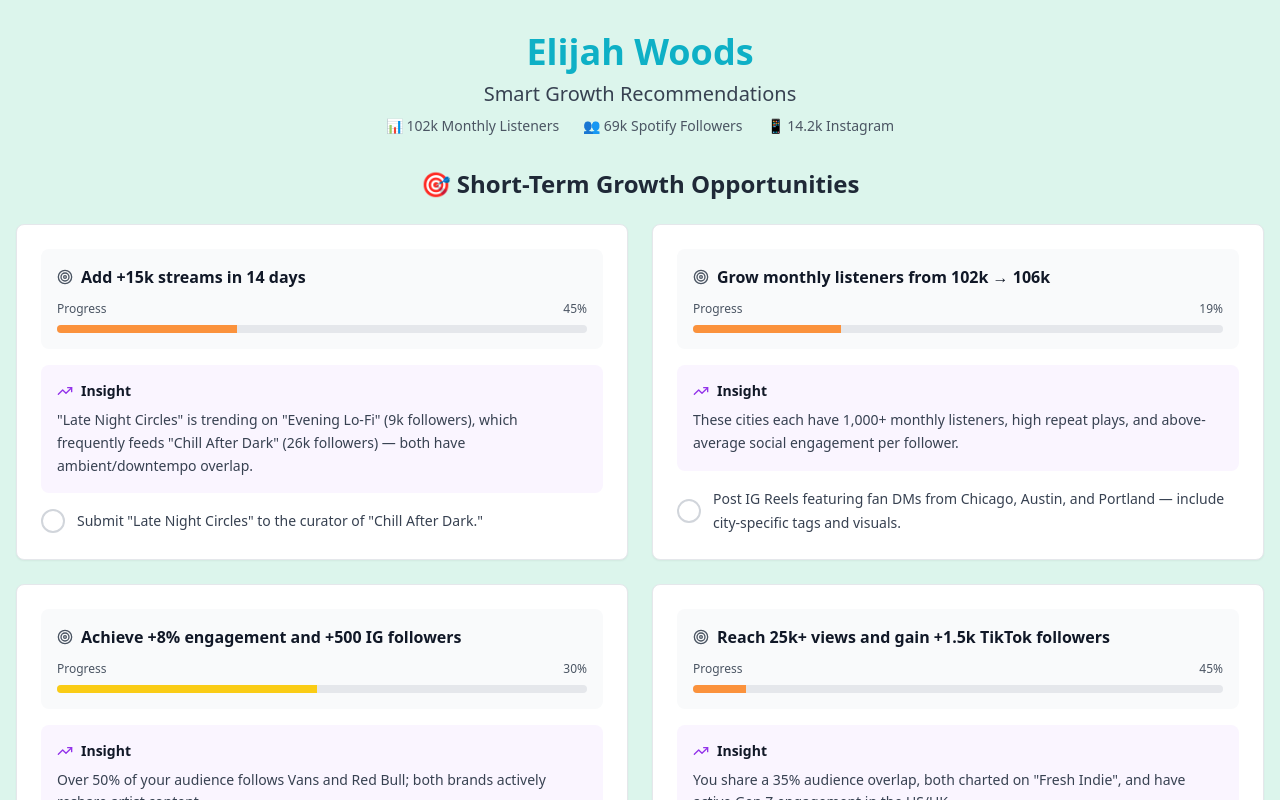
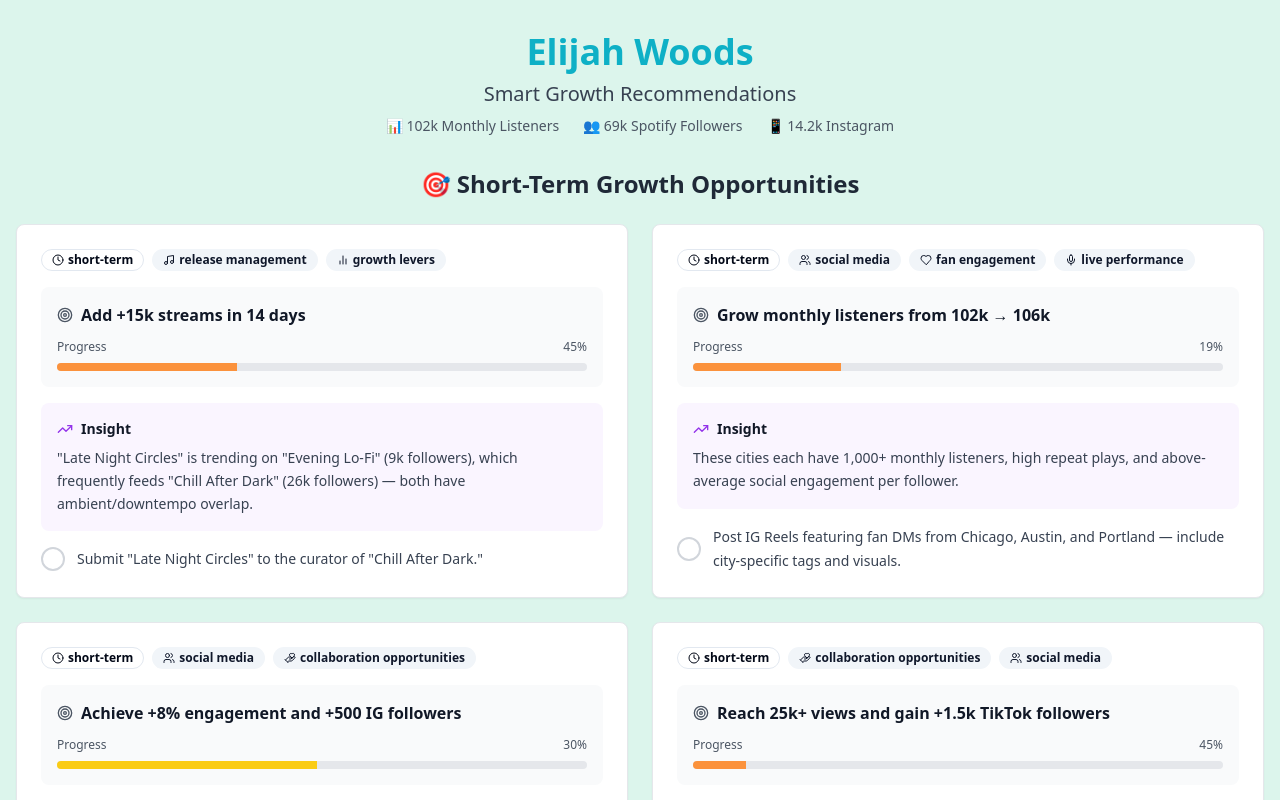
Before and after one commit to akashdmukherjee/smart-recommendations, a React (Vite) app: page / in a window 1280 px wide. Shown: the top 800 px of the page. Built offline with nearby package versions, Linux system fonts and the light colour scheme.

Commit message:
Add goal tags and icons
Added tags and icons to goals in `src/components/RecommendationCard.tsx` to categorize them by type.

```diff
--- a/src/components/RecommendationCard.tsx
+++ b/src/components/RecommendationCard.tsx
@@ -1,7 +1,7 @@
 
 import React, { useState } from 'react';
-import { TrendingUp, CheckCircle, Circle, Target } from 'lucide-react';
-import { Progress } from './ui/progress';
+import { TrendingUp, CheckCircle, Target, Clock, Users, Music, Heart, Mic, HandHeart, BarChart2, Sparkles } from 'lucide-react';
+import { Badge } from './ui/badge';
 
 interface RecommendationCardProps {
   recommendation: {
@@ -12,8 +12,27 @@ interface RecommendationCardProps {
     why: string;
     goal: string;
     metrics: Record<string, string>;
+    timeframe: 'short-term' | 'long-term';
+    categories: ('social media' | 'release management' | 'fan engagement' | 'live performance' | 'collaboration opportunities' | 'growth levers' | 'content optimization')[];
   };
 }
+
+const getCategoryIcon = (category: string) => {
+  switch (category) {
+    case 'social media': return <Users size={12} />;
+    case 'release management': return <Music size={12} />;
+    case 'fan engagement': return <Heart size={12} />;
+    case 'live performance': return <Mic size={12} />;
+    case 'collaboration opportunities': return <HandHeart size={12} />;
+    case 'growth levers': return <BarChart2 size={12} />;
+    case 'content optimization': return <Sparkles size={12} />;
+    default: return <Target size={12} />;
+  }
+};
+
+const getTimeframeIcon = (timeframe: string) => {
+  return timeframe === 'short-term' ? <Clock size={12} /> : <TrendingUp size={12} />;
+};
 
 export const RecommendationCard = ({ recommendation }: RecommendationCardProps) => {
   const [isCompleted, setIsCompleted] = useState(false);
@@ -35,6 +54,20 @@ export const RecommendationCard = ({ recommendation }: RecommendationCardProps)
   return (
     <div className="bg-white rounded-lg shadow-sm border border-gray-200 overflow-hidden">
       <div className="p-6">
+        {/* Tags section */}
+        <div className="flex flex-wrap gap-2 mb-4">
+          <Badge variant="outline" className="flex items-center gap-1 text-xs">
+            {getTimeframeIcon(recommendation.timeframe)}
+            {recommendation.timeframe}
+          </Badge>
+          {recommendation.categories.map((category) => (
+            <Badge key={category} variant="secondary" className="flex items-center gap-1 text-xs">
+              {getCategoryIcon(category)}
+              {category}
+            </Badge>
+          ))}
+        </div>
+
         {/* Goal section */}
         <div className="bg-gray-50 rounded-lg p-4 mb-4">
           <div className="flex items-center gap-2 mb-3">
@@ -50,7 +83,7 @@ export const RecommendationCard = ({ recommendation }: RecommendationCardProps)
             </div>
             <div className="relative h-2 w-full overflow-hidden rounded-full bg-gray-200">
               <div
-                className={`h-full transition-all duration-300 ${getProgressColor()}`}
+                className={`h-full transition-all duration-500 ease-out ${getProgressColor()}`}
                 style={{ width: `${getProgressValue()}%` }}
               />
             </div>
--- a/src/components/ShortTermRecommendations.tsx
+++ b/src/components/ShortTermRecommendations.tsx
@@ -11,7 +11,9 @@ export const ShortTermRecommendations = () => {
       action: 'Submit "Late Night Circles" to the curator of "Chill After Dark."',
       why: '"Late Night Circles" is trending on "Evening Lo-Fi" (9k followers), which frequently feeds "Chill After Dark" (26k followers) — both have ambient/downtempo overlap.',
       goal: "Add +15k streams in 14 days",
-      metrics: { streams: "+15k", followers: "69k → 71.5k", timeframe: "14 days" }
+      metrics: { streams: "+15k", followers: "69k → 71.5k", timeframe: "14 days" },
+      timeframe: "short-term" as const,
+      categories: ["release management", "growth levers"] as const
     },
     {
       id: 2,
@@ -20,7 +22,9 @@ export const ShortTermRecommendations = () => {
       action: "Post IG Reels featuring fan DMs from Chicago, Austin, and Portland — include city-specific tags and visuals.",
       why: "These cities each have 1,000+ monthly listeners, high repeat plays, and above-average social engagement per follower.",
       goal: "Grow monthly listeners from 102k → 106k",
-      metrics: { views: "+3k per city", listeners: "102k → 106k", tour: "Q4 regional" }
+      metrics: { views: "+3k per city", listeners: "102k → 106k", tour: "Q4 regional" },
+      timeframe: "short-term" as const,
+      categories: ["social media", "fan engagement", "live performance"] as const
     },
     {
       id: 3,
@@ -29,7 +33,9 @@ export const ShortTermRecommendations = () => {
       action: "Post a TikTok featuring your track with Vans apparel and Red Bull branding — tag both.",
       why: "Over 50% of your audience follows Vans and Red Bull; both brands actively reshare artist content.",
       goal: "Achieve +8% engagement and +500 IG followers",
-      metrics: { engagement: "+8%", followers: "+500", collab: "End of Q" }
+      metrics: { engagement: "+8%", followers: "+500", collab: "End of Q" },
+      timeframe: "short-term" as const,
+      categories: ["social media", "collaboration opportunities"] as const
     },
     {
       id: 4,
@@ -38,7 +44,9 @@ export const ShortTermRecommendations = () => {
       action: "DM @beatbabe to pitch a duet or beat-switch collab featuring your latest single.",
       why: "You share a 35% audience overlap, both charted on \"Fresh Indie\", and have active Gen Z engagement in the US/UK.",
       goal: "Reach 25k+ views and gain +1.5k TikTok followers",
-      metrics: { views: "25k+", followers: "+1.5k", saves: "+2k" }
+      metrics: { views: "25k+", followers: "+1.5k", saves: "+2k" },
+      timeframe: "short-term" as const,
+      categories: ["collaboration opportunities", "social media"] as const
     },
     {
       id: 5,
@@ -47,7 +55,9 @@ export const ShortTermRecommendations = () => {
       action: "Post a behind-the-scenes carousel of your most streamed track showing lyrics, voice memos, and studio footage.",
       why: "Similar content from your account last month had 2.5x save rate and led to a 12% follower gain in 7 days.",
       goal: "Grow IG from 14.2k → 15.5k followers",
-      metrics: { saves: "+20%", followers: "14.2k → 15.5k", reach: "Improved" }
+      metrics: { saves: "+20%", followers: "14.2k → 15.5k", reach: "Improved" },
+      timeframe: "short-term" as const,
+      categories: ["content optimization", "social media"] as const
     }
   ];
 
```
